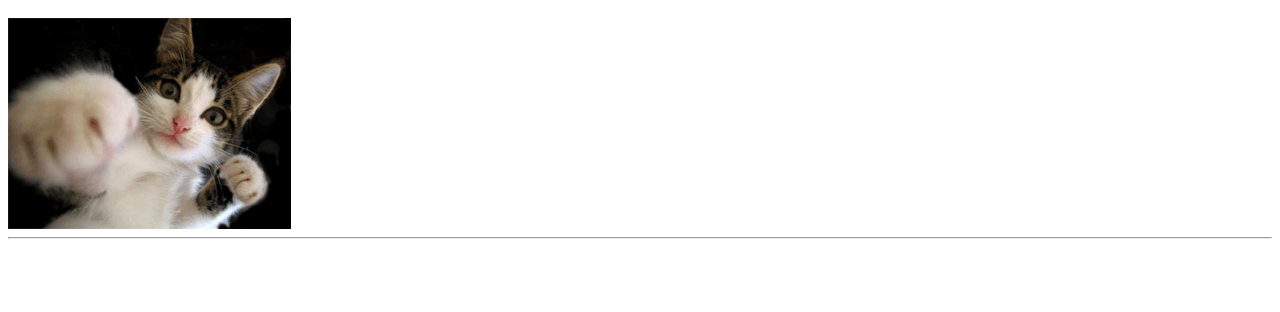
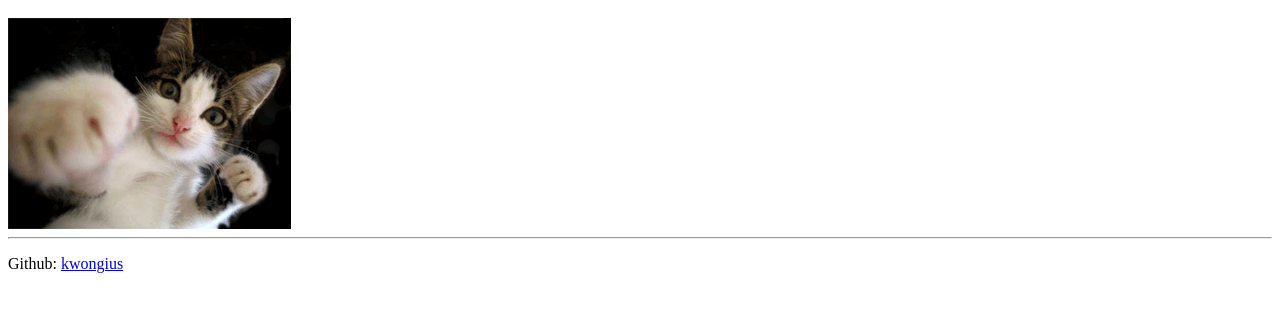
Before and after one commit to kwongius/kwongius.github.io, a plain HTML site: page index.html in a window 1280 px wide. Shown: the part 48-360 px from the top of the page. Drawn offline with Linux system fonts and the light colour scheme.

Commit message:
Add Github link

```diff
--- a/index.html
+++ b/index.html
@@ -6,5 +6,6 @@
 <h1>Kevin Wong</h1>
 <img alt="ANGRY CAT!" src="cat.gif">
 <hr>
+<p>Github: <a href="https://github.com/kwongius">kwongius</a></p>
 </body>
 </html>
```
